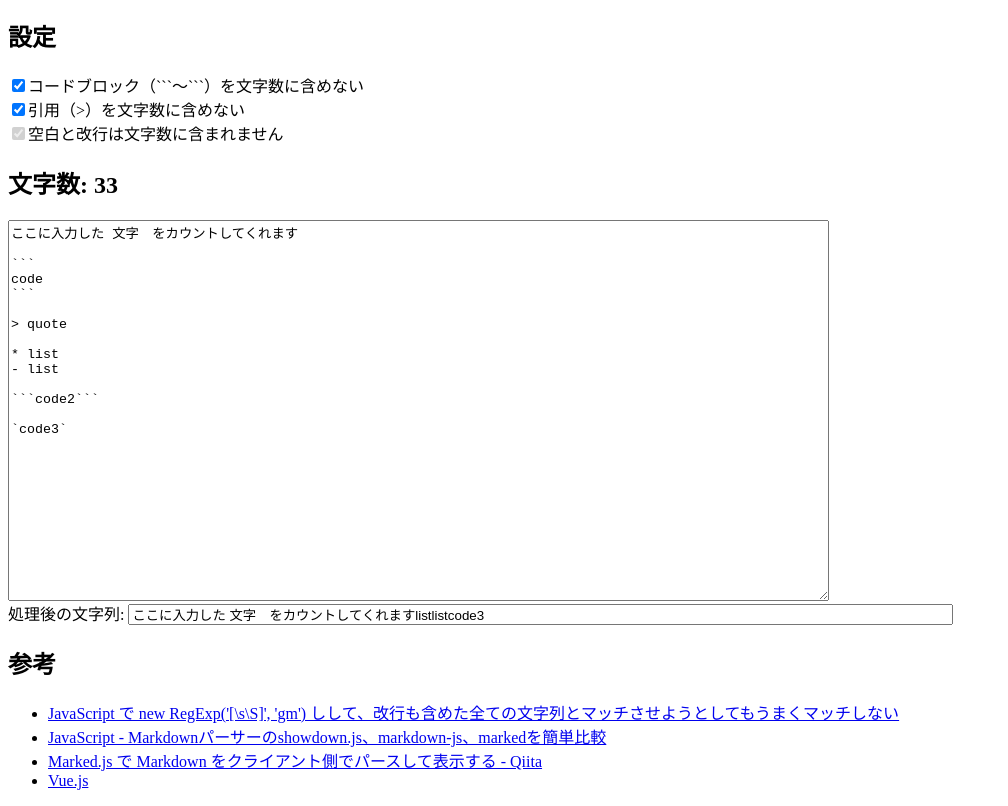
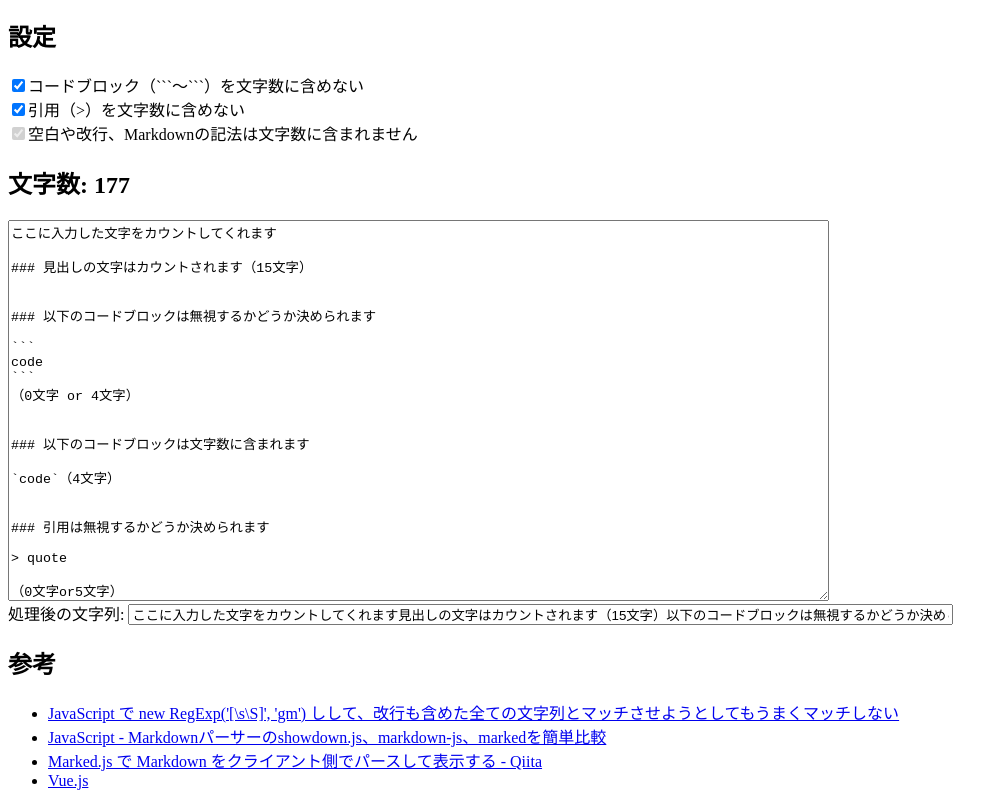
Before and after one commit to yoshikyoto/markdown_string_counter, a plain HTML site: page index.html in a window 1280 px wide. Shown: the part 57-863 px from the top of the page, without its empty margins (0-1008 px from the left). Drawn offline with nearby package versions, Linux system fonts and the light colour scheme.

Commit message:
説明とかを追加

````diff
--- a/index.html
+++ b/index.html
@@ -11,7 +11,7 @@
       <div>
         <input type="checkbox" v-model="ignoreCodeBlock" true-value="yes" false-value="no">コードブロック（```〜```）を文字数に含めない</input><br>
         <input type="checkbox" v-model="ignoreBlockQuote" true-value="yes" false-value="no">引用（>）を文字数に含めない</input><br>
-        <input type="checkbox" disabled="true" checked>空白と改行は文字数に含まれません</input><br>
+        <input type="checkbox" disabled="true" checked>空白や改行、Markdownの記法は文字数に含まれません</input><br>
       </div>
       <h2>文字数: {{ getCount() }}</h2>
       <div><textarea v-model="text" cols="100" rows="25"></textarea></div>
@@ -30,19 +30,26 @@
      var app = new Vue({
          el: '#app',
          data: {
-             text: 'ここに入力した 文字　をカウントしてくれます\n\n```\ncode\n```\n\n> quote\n\n* list\n- list\n\n```code2```\n\n`code3`',
-             /** 改行を文字数に含まない */
+             /** 入力された文字列 */
+             text: 'ここに入力した文字をカウントしてくれます\n\n' +
+                   '### 見出しの文字はカウントされます（15文字）\n\n\n' +
+                   '### 以下のコードブロックは無視するかどうか決められます\n\n```\ncode\n```\n（0文字 or 4文字）\n\n\n' +
+                   '### 以下のコードブロックは文字数に含まれます\n\n`code`（4文字）\n\n\n' +
+                   '### 引用は無視するかどうか決められます\n\n> quote\n\n（0文字or5文字）\n\n\n' +
+                   '### その他要素も文字部分のみカウントされます\n\n* list（4文字）\n- list（4文字）\n\n**太字**（2文字）',
+             /** 改行を文字数に含まない（markdownコンパイル時にいろいろおこるので基本yes固定） */
              ignoreNewLine: 'yes',
-             /** 空白を文字数に含まない */
+             /** 空白を文字数に含まない（markdownコンパイル時にいろいろ起こるのでyes固定） */
              ignoreWhiteSpace: 'yes',
              /** コードブロックを文字数に含まない */
              ignoreCodeBlock: 'yes',
              /** 引用を文字数に含まない */
              ignoreBlockQuote: 'yes',
              /** 見出しを文字数に含まない */
-             removeHeading: 'yes',
+             removeHeading: 'no',
          },
          methods: {
+             /** markdownをhtmlに変換 */
              render(text) {
                  return marked(text);
              },
@@ -66,6 +73,7 @@
              removeBlockQuote(html) {
                  return this.removeHtmlTagBlock('blockquote', html);
              },
+             /** 無視するコンポーネントを除去した文字列を返す */
              getFormattedText() {
                  text = this.text
                  // コードブロック除去
@@ -84,6 +92,7 @@
                  html = this.removeAllHtmlTag(html);
                  return html;
              },
+             /** 無視する文字列を除去した後文字列をカウントして返す */
              getCount() {
                  text = this.getFormattedText();
                  // 改行
````
